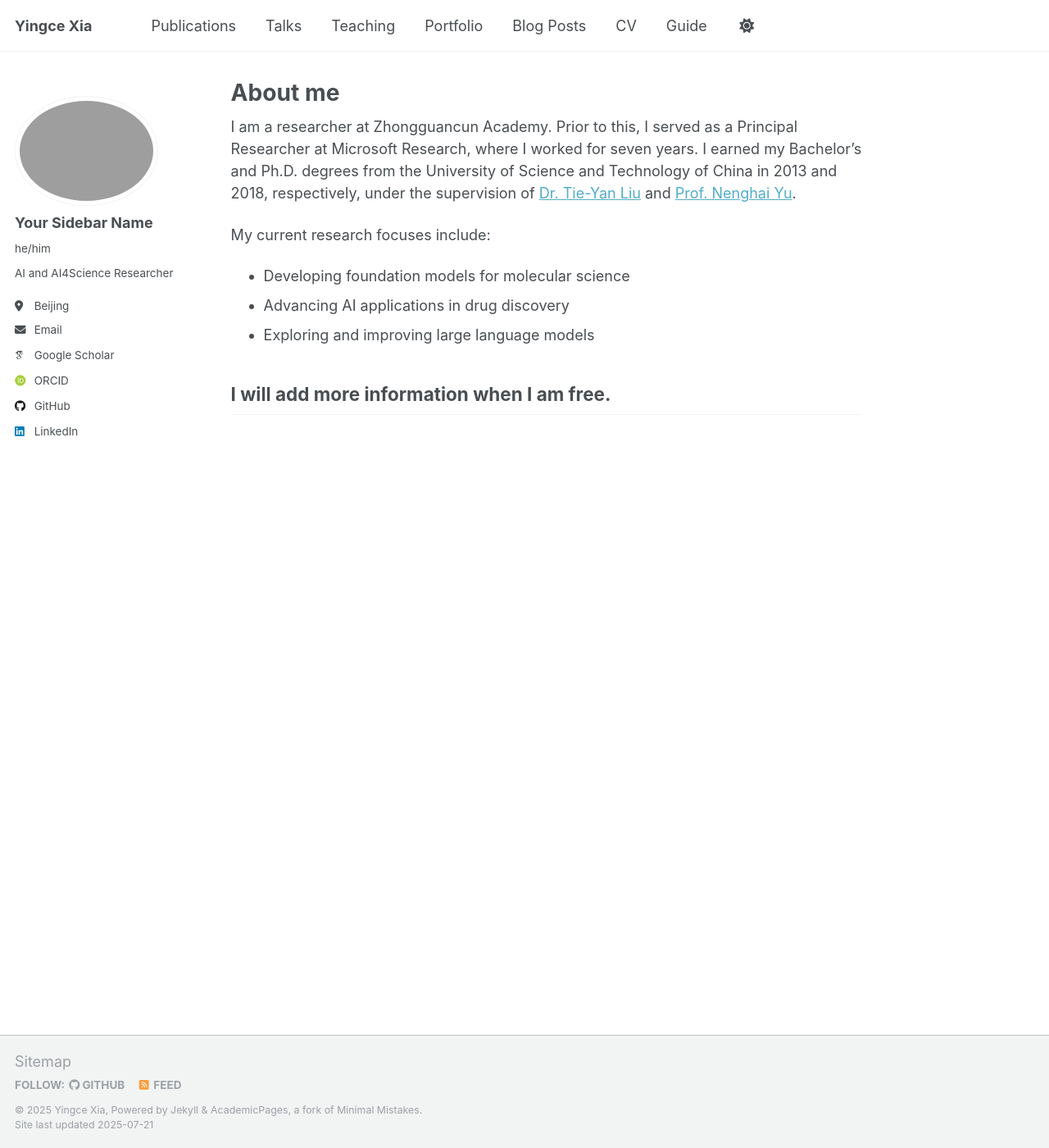
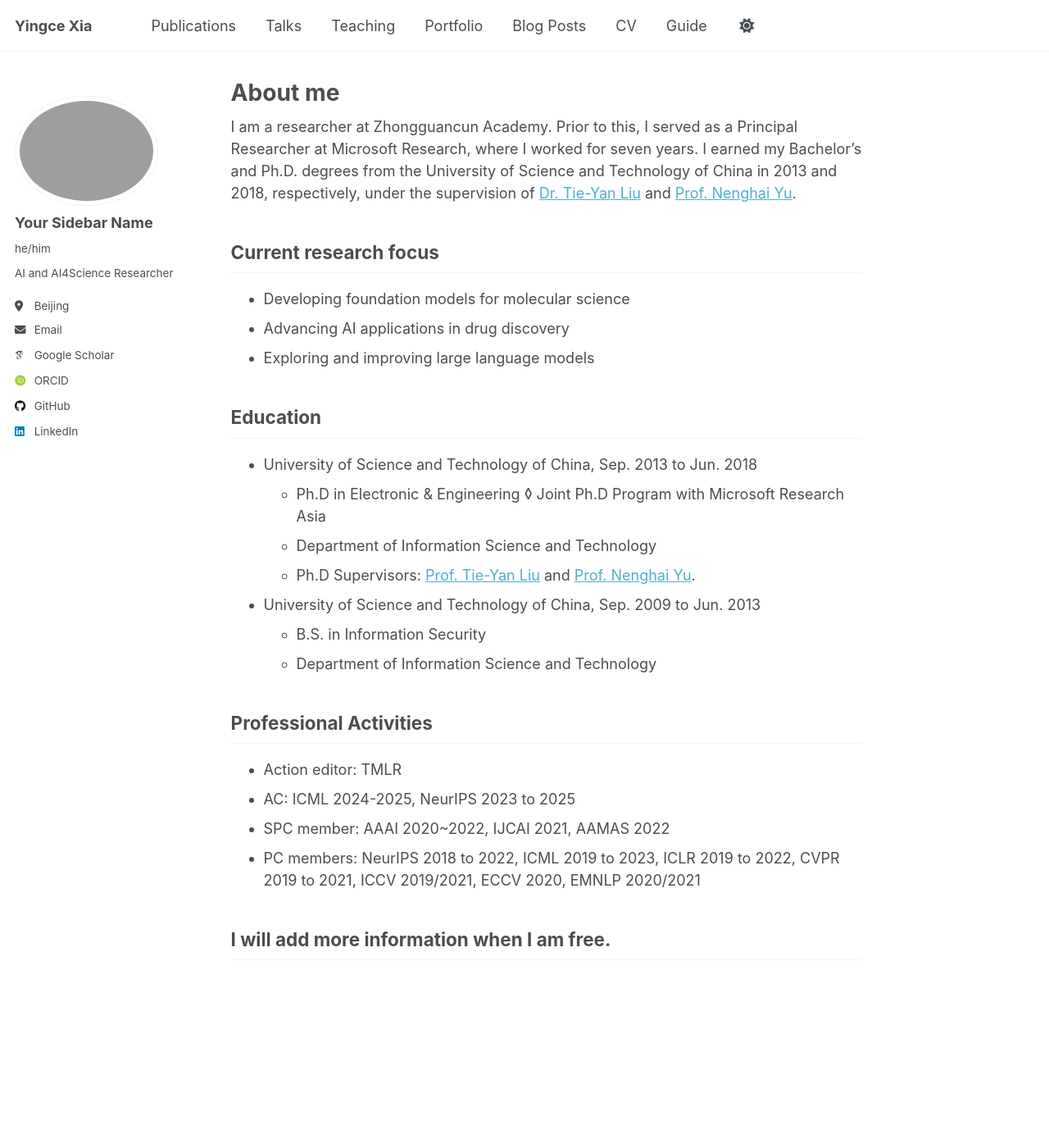
Before and after one commit to xyc1207/xyc1207.github.io, a Jekyll site: the page built from _pages/about.md, in a window 1280 px wide and 1400 px high. Shown: the whole window at 82% size. Built offline with Jekyll 4.4.1, drawn with Linux system fonts in a browser that asks for light colours; some web fonts are replaced; a script that is not in the unit is left out.

Commit message:
Update about.md

```diff
--- a/_pages/about.md
+++ b/_pages/about.md
@@ -9,10 +9,27 @@ redirect_from:
 
 I am a researcher at Zhongguancun Academy. Prior to this, I served as a Principal Researcher at Microsoft Research, where I worked for seven years. I earned my Bachelor’s and Ph.D. degrees from the University of Science and Technology of China in 2013 and 2018, respectively, under the supervision of [Dr. Tie-Yan Liu](https://www.bjzgca.edu.cn/PicDetail.aspx?ID=285) and [Prof. Nenghai Yu](http://staff.ustc.edu.cn/~ynh/).
 
-My current research focuses include:
+## Current research focus
 - Developing foundation models for molecular science
 - Advancing AI applications in drug discovery
 - Exploring and improving large language models
 
+## Education
+- University of Science and Technology of China,  Sep. 2013 to Jun. 2018
+  - Ph.D in Electronic & Engineering ◊ Joint Ph.D Program with Microsoft Research Asia
+  - Department of Information Science and Technology
+  - Ph.D Supervisors: [Prof. Tie-Yan Liu](https://www.bjzgca.edu.cn/PicDetail.aspx?ID=285) and [Prof. Nenghai Yu](http://staff.ustc.edu.cn/~ynh/).
+
+- University of Science and Technology of China, Sep. 2009 to Jun. 2013
+  - B.S. in Information Security
+  - Department of Information Science and Technology
+
+## Professional Activities
+  - Action editor: TMLR
+  - AC: ICML 2024-2025, NeurIPS 2023 to 2025
+  - SPC member: AAAI 2020~2022, IJCAI 2021, AAMAS 2022
+  - PC members: NeurIPS 2018 to 2022, ICML 2019 to 2023, ICLR 2019 to 2022, CVPR 2019 to 2021, ICCV 2019/2021, ECCV 2020, EMNLP 2020/2021
+
+
 
 ## I will add more information when I am free.
```
